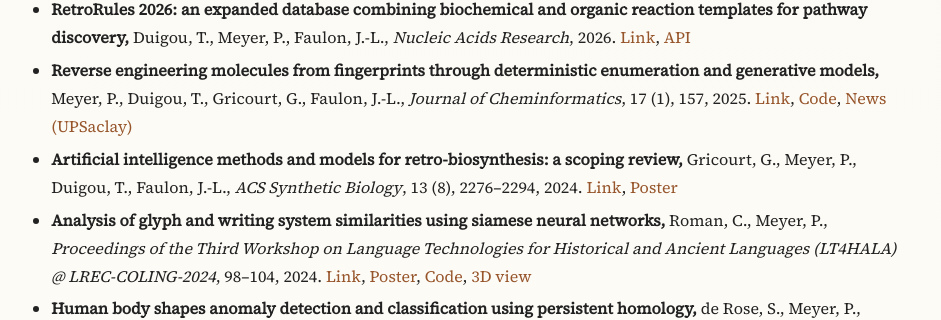
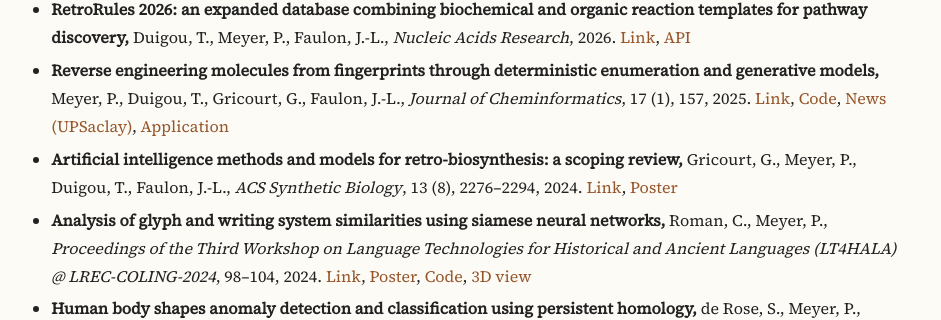
Before and after one commit to PhilippeMeyer68/philippemeyer68.github.io, a Jekyll site: the page built from index.md, in a window 1280 px wide and 900 px high, scrolled down 682 px. Shown: the part 145-465 px from the top of the window, without its empty margins (168-1109 px from the left). Built offline with Jekyll 4.4.1, drawn with Linux system fonts in a browser that asks for light colours.

Commit message:
feat: reverse fingerprints app

```diff
--- a/index.md
+++ b/index.md
@@ -70,7 +70,7 @@ title: "Home"
   <strong>Reverse engineering molecules from fingerprints through deterministic enumeration and generative models, </strong>
   Meyer, P., Duigou, T., Gricourt, G., Faulon, J.-L.,
   <em>Journal of Cheminformatics</em>, 17 (1), 157, 2025.
-  <a href="https://doi.org/10.1186/s13321-025-01074-5" target="_blank" rel="noopener">Link</a>, <a href="https://github.com/brsynth/molecule-signature" target="_blank" rel="noopener">Code</a>, <a href="https://sco.lt/4xKTbM" target="_blank" rel="noopener">News (UPSaclay)</a>
+  <a href="https://doi.org/10.1186/s13321-025-01074-5" target="_blank" rel="noopener">Link</a>, <a href="https://github.com/brsynth/molecule-signature" target="_blank" rel="noopener">Code</a>, <a href="https://sco.lt/4xKTbM" target="_blank" rel="noopener">News (UPSaclay)</a>, <a href="https://philippemeyer68.pythonanywhere.com" target="_blank" rel="noopener">Application</a>
 </li>
 
 <li>
```
